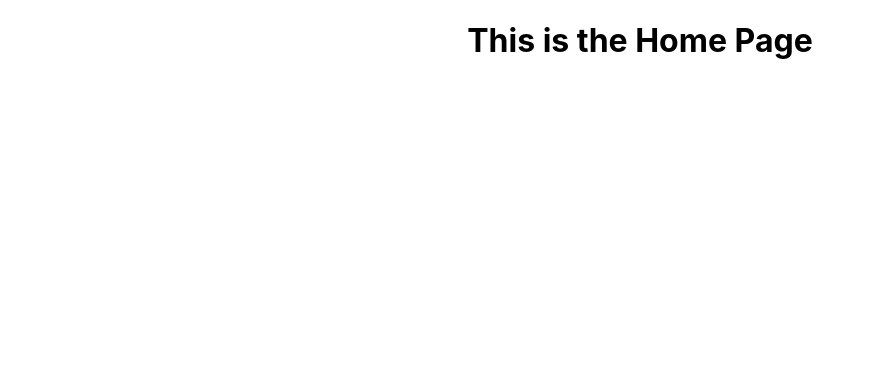
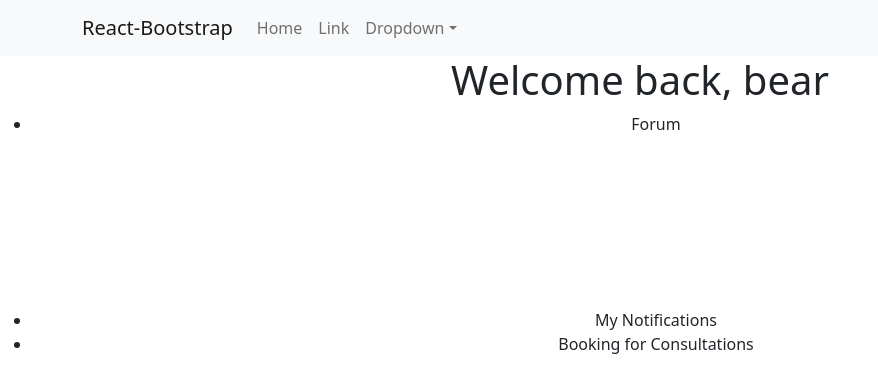
Before and after one commit to sltsheryl/NUSHive, a React (Create React App) app in the folder app/: page / in a window 1280 px wide. Shown: the top 392 px of the page, without its empty margins (0-878 px from the left). Built offline with nearby package versions, Linux system fonts and the light colour scheme.

Commit message:
Making front page

```diff
--- a/app/package.json
+++ b/app/package.json
@@ -6,8 +6,10 @@
     "@testing-library/jest-dom": "^5.16.5",
     "@testing-library/react": "^13.4.0",
     "@testing-library/user-event": "^13.5.0",
+    "bootstrap": "^5.2.3",
     "express": "^4.18.2",
     "react": "^18.2.0",
+    "react-bootstrap": "^2.7.0",
     "react-dom": "^18.2.0",
     "react-scripts": "5.0.1",
     "web-vitals": "^2.1.4"
@@ -38,7 +40,6 @@
   },
   "description": "This project was bootstrapped with [Create React App](https://github.com/facebook/create-react-app).",
   "main": "index.js",
-  "devDependencies": {},
   "keywords": [],
   "author": "",
   "license": "ISC"
--- a/app/src/App.css
+++ b/app/src/App.css
@@ -12,6 +12,7 @@
     animation: App-logo-spin infinite 20s linear;
   }
 }
+
 
 .App-header {
   background-color: #282c34;
@@ -28,6 +29,10 @@
   color: #61dafb;
 }
 
+.forum{
+  color: blue
+}
+
 @keyframes App-logo-spin {
   from {
     transform: rotate(0deg);
--- a/app/src/App.js
+++ b/app/src/App.js
@@ -1,6 +1,6 @@
 import './App.css';
 import Home from './pages/Home'
-
+import 'bootstrap/dist/css/bootstrap.min.css';
 function App() {
   return (
     <div className="App">
--- a/app/src/components/NavBar.jsx
+++ b/app/src/components/NavBar.jsx
@@ -1,4 +1,8 @@
 const NavBar = () => {
+    const nav = {
+        color: "brown"
+    }
+
 
 }
 
--- a/app/src/pages/Home.jsx
+++ b/app/src/pages/Home.jsx
@@ -1,10 +1,34 @@
-import NavBar from '../components/NavBar'
+import NaviBar from '../pages/NaviBar'
+import Forum from '../pages/Forum'
+import Button from 'react-bootstrap/Button';
+
+import '../App.css'
+
 const Home = () => {
-    return (
-        <div>
-            <NavBar />
-            <h1>This is the Home Page</h1>
+
+        const style = {
+                color: "blue"
+        }
+
+        return (
+
+            <div>
+            <NaviBar />
+            <h1>Welcome back, bear</h1>
+            <ul>
+                <li>
+                    <p>Forum</p>
+                    <iframe title="forumpreview" class="forumpreview">
+                        <Forum/>
+                    </iframe>
+                </li>
+                <li>
+                    My Notifications
+                </li>
+                <li>Booking for Consultations</li>
+            </ul>
         </div>
+
     )
 }
 
--- /dev/null
+++ b/app/src/pages/NaviBar.jsx
@@ -0,0 +1,34 @@
+import Container from 'react-bootstrap/Container';
+import Nav from 'react-bootstrap/Nav';
+import Navbar from 'react-bootstrap/Navbar';
+import NavDropdown from 'react-bootstrap/NavDropdown';
+
+function BasicExample() {
+  return (
+    <Navbar bg="light" expand="lg">
+      <Container>
+        <Navbar.Brand href="#home">React-Bootstrap</Navbar.Brand>
+        <Navbar.Toggle aria-controls="basic-navbar-nav" />
+        <Navbar.Collapse id="basic-navbar-nav">
+          <Nav className="me-auto">
+            <Nav.Link href="#home">Home</Nav.Link>
+            <Nav.Link href="#link">Link</Nav.Link>
+            <NavDropdown title="Dropdown" id="basic-nav-dropdown">
+              <NavDropdown.Item href="#action/3.1">Action</NavDropdown.Item>
+              <NavDropdown.Item href="#action/3.2">
+                Another action
+              </NavDropdown.Item>
+              <NavDropdown.Item href="#action/3.3">Something</NavDropdown.Item>
+              <NavDropdown.Divider />
+              <NavDropdown.Item href="#action/3.4">
+                Separated link
+              </NavDropdown.Item>
+            </NavDropdown>
+          </Nav>
+        </Navbar.Collapse>
+      </Container>
+    </Navbar>
+  );
+}
+
+export default BasicExample;
```
Also changed, not shown: app/src/pages/images/bear.jpg (added), 1 other file (tests, documents, lock files or other folders).
